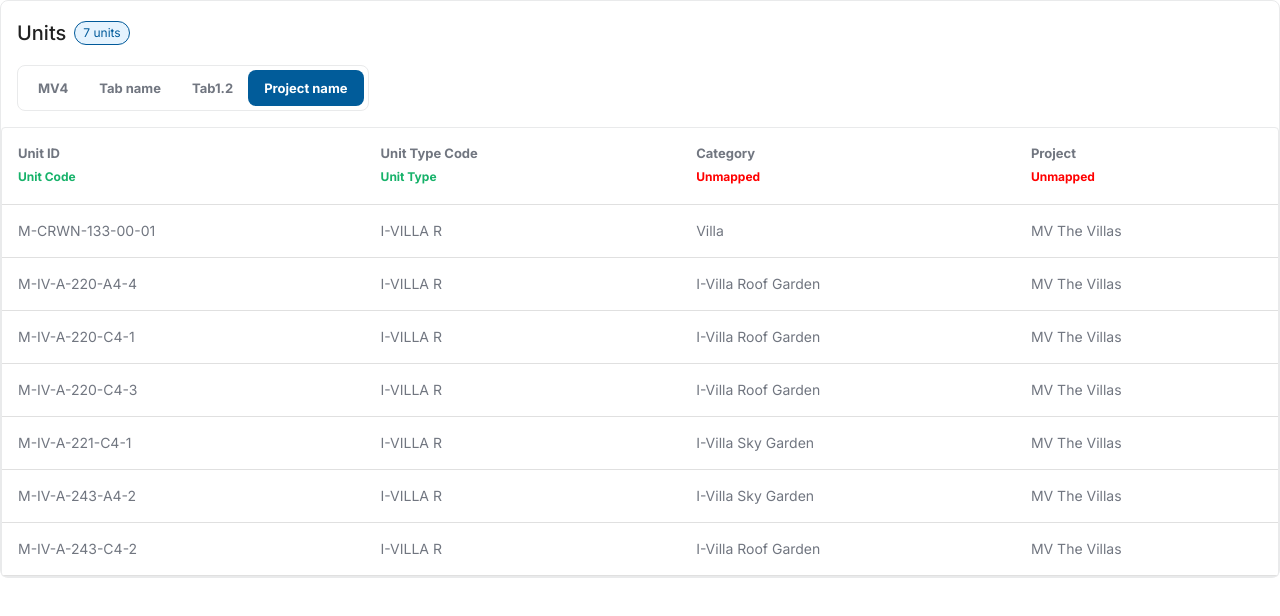
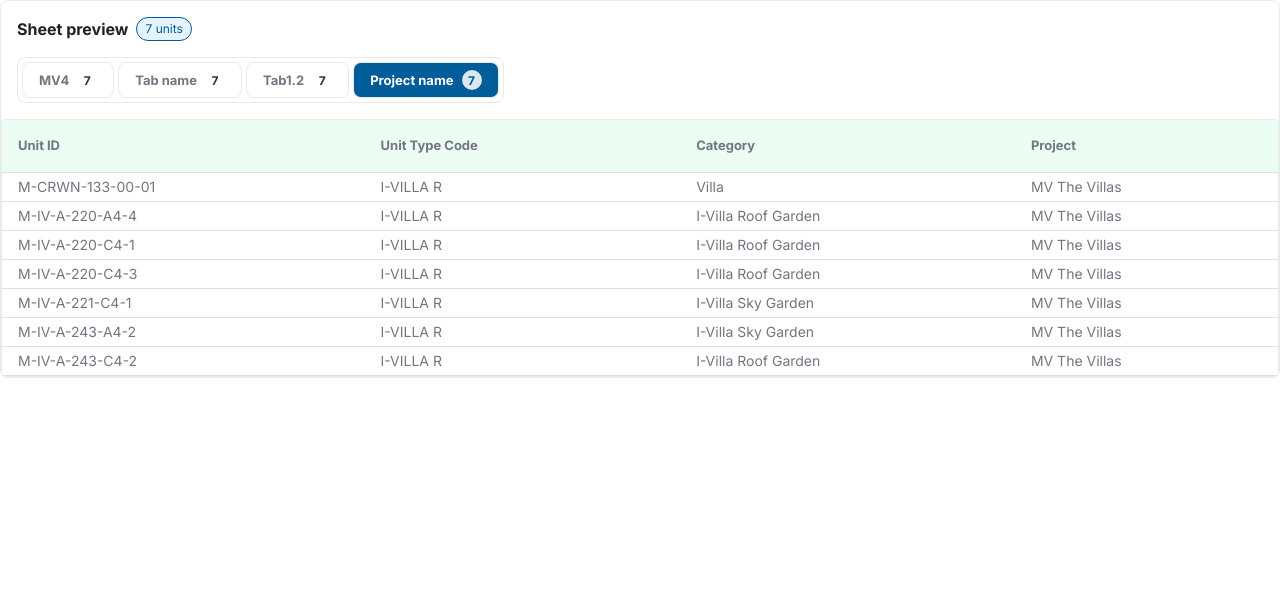
Before and after one commit to youssef1fadel/table-component, a React (Vite) app: page / in a window 1280 px wide. Shown: the top 616 px of the page. Built offline with nearby package versions, Linux system fonts and the light colour scheme; some icons are missing.

Commit message:
Updated UI

```diff
--- a/src/components/TabSlider.tsx
+++ b/src/components/TabSlider.tsx
@@ -4,6 +4,7 @@ import { Box, ToggleButtonGroup, ToggleButton } from '@mui/material'
 type TabOption = {
 	label: string
 	value: number | string
+  units?: number
 }
 
 type TabSliderProps = {
@@ -52,12 +53,13 @@ export default function TabSlider({
 					display: 'inline-flex',
 					bgcolor: containerBgColor,
 					borderRadius: '8px',
-					p: '4px',
 					mb: 2,
+          p: '2px',
 					border: `1px solid ${borderColor}`,
 					overflow: 'hidden',
 					'& .MuiToggleButtonGroup-grouped': {
-						border: 0,
+						border: `1px solid ${borderColor}`,
+            m: '2px',
 						borderRadius: 2,
 						minHeight: height,
 						height: height,
@@ -83,6 +85,32 @@ export default function TabSlider({
 				{tabs.map((tab) => (
 					<ToggleButton key={tab.value} value={tab.value}>
 						{tab.label}
+						{tab.units !== undefined && (
+							<Box
+								component="span"
+								sx={{
+									display: 'inline-flex',
+									alignItems: 'center',
+									justifyContent: 'center',
+									ml: 1,
+									backgroundColor: 'rgba(255, 255, 255, 0.85)',
+									color: '#333',
+									borderRadius: '20px',
+									fontSize: '0.75rem',
+									fontWeight: 'bold',
+									padding: '2 8px',
+									minWidth: '20px',
+									height: '20px',
+									transition: `background-color ${transitionDuration}`,
+									'.Mui-selected &': {
+										backgroundColor: 'rgba(255, 255, 255, 0.85)',
+										color: color,
+									}
+								}}
+							>
+								{tab.units}
+							</Box>
+						)}
 					</ToggleButton>
 				))}
 			</ToggleButtonGroup>
--- a/src/components/UnitManager.tsx
+++ b/src/components/UnitManager.tsx
@@ -54,21 +54,25 @@ const tabs = [
 	{
 		label: 'MV4',
 		value: 0,
+		units: unitData.length,
 		filter: (unit: Unit) => unit.project.includes('MV4'),
 	},
 	{
 		label: 'Tab name',
 		value: 1,
+		units: unitData.length,
 		filter: (unit: Unit) => unit.category === 'Villa',
 	},
 	{
 		label: 'Tab1.2',
 		value: 2,
+		units: unitData.length,
 		filter: (unit: Unit) => unit.category === 'I-Villa Roof Garden',
 	},
 	{
 		label: 'Project name',
 		value: 3,
+		units: unitData.length,
 		filter: (unit: Unit) => unit.project === 'MV The Villas',
 	},
 ]
@@ -78,26 +82,18 @@ const columnConfig: ColumnConfig[] = [
 	{
 		key: 'unitId',
 		primaryLabel: 'Unit ID',
-		secondaryLabel: 'Unit Code',
-		secondaryStyle: 'success',
 	},
 	{
 		key: 'unitTypeCode',
 		primaryLabel: 'Unit Type Code',
-		secondaryLabel: 'Unit Type',
-		secondaryStyle: 'success',
 	},
 	{
 		key: 'category',
 		primaryLabel: 'Category',
-		secondaryLabel: 'Unmapped',
-		secondaryStyle: 'error',
 	},
 	{
 		key: 'project',
 		primaryLabel: 'Project',
-		secondaryLabel: 'Unmapped',
-		secondaryStyle: 'error',
 	},
 ]
 
@@ -122,8 +118,8 @@ export default function UnitManager() {
 	return (
 		<Box sx={{ border: '1px solid #E9EAEB', borderRadius: '8px' }}>
 			<Box p={2} display="flex" alignItems="center">
-				<Typography variant="h6" component="label">
-					Units
+				<Typography component="label" fontWeight={'bold'}>
+					Sheet preview
 				</Typography>
 				<Box
 					component="span"
--- a/src/components/UnitTable.tsx
+++ b/src/components/UnitTable.tsx
@@ -32,8 +32,6 @@ export type Unit = {
 export type ColumnConfig = {
 	key: string
 	primaryLabel: string
-	secondaryLabel: string
-	secondaryStyle: 'success' | 'error'
 }
 
 type UnitTableProps = {
@@ -48,10 +46,9 @@ export default function UnitTable({ data, columnConfig }: UnitTableProps) {
 	const columnStyles = {
 		header: {
 			primary: { fontSize: 'small', fontWeight: 'bold', color: '#717680' },
-			secondary: {
-				success: { fontWeight: 'bold', color: '#17B26A' },
-				error: { fontWeight: 'bold', color: 'red' },
-			},
+		},
+		cell: {
+			padding: '4px 16px', // Reduced padding for all cells
 		},
 	}
 
@@ -74,7 +71,7 @@ export default function UnitTable({ data, columnConfig }: UnitTableProps) {
 								)
 									? 'primary.main'
 									: 'text.disabled',
-								marginBottom: '-4.5px', // Negative margin to bring icons closer
+								marginBottom: '-4.5px',
 							}}
 						/>
 						<KeyboardArrowDownIcon
@@ -86,17 +83,11 @@ export default function UnitTable({ data, columnConfig }: UnitTableProps) {
 								)
 									? 'primary.main'
 									: 'text.disabled',
-								marginTop: '-4.5px', // Negative margin to bring icons closer
+								marginTop: '-4.5px',
 							}}
 						/>
 					</Stack>
 				</Box>
-				<Typography
-					variant="caption"
-					sx={columnStyles.header.secondary[config.secondaryStyle]}
-				>
-					{config.secondaryLabel}
-				</Typography>
 			</Box>
 		),
 	}))
@@ -123,7 +114,10 @@ export default function UnitTable({ data, columnConfig }: UnitTableProps) {
 								<TableCell
 									key={header.id}
 									onClick={header.column.getToggleSortingHandler()}
-									sx={{ cursor: 'pointer' }}
+									sx={{
+										backgroundColor: '#ECFDF3',
+										cursor: 'pointer',
+									}}
 								>
 									{flexRender(
 										header.column.columnDef.header,
@@ -138,7 +132,13 @@ export default function UnitTable({ data, columnConfig }: UnitTableProps) {
 					{table.getRowModel().rows.map((row) => (
 						<TableRow key={row.id}>
 							{row.getVisibleCells().map((cell) => (
-								<TableCell key={cell.id} sx={{ color: '#717680' }}>
+								<TableCell
+									key={cell.id}
+									sx={{
+										color: '#717680',
+										padding: columnStyles.cell.padding,
+									}}
+								>
 									{flexRender(cell.column.columnDef.cell, cell.getContext())}
 								</TableCell>
 							))}
```
